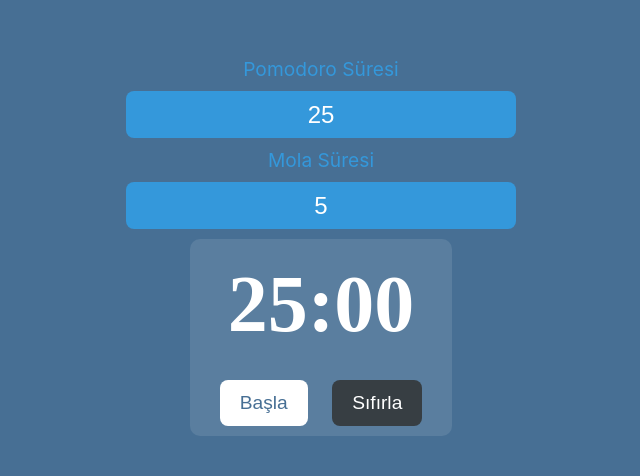
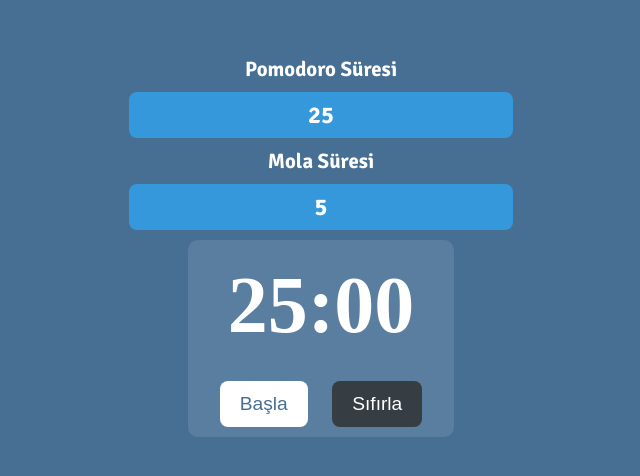
Before and after one commit to BerkanBuyuk/Pomodoro-Timer, an Electron app: page index.html in a window 800 px wide. Shown: the part 154-630 px from the top of the page, without its empty margins (79-719 px from the left). Drawn offline with Linux system fonts and the light colour scheme; a web font is replaced by a local one.

Commit message:
Font family değişti.

```diff
--- a/style.css
+++ b/style.css
@@ -1,6 +1,12 @@
 @font-face {
   font-family: "rubikDoodle";
   src: url(RubikDoodleShadow-Regular.ttf);
+}
+
+@font-face {
+  font-family: "signika";
+  src: url(SignikaNegative-VariableFont_wght.ttf);
+  font-weight: bold;
 }
 
 body {
@@ -23,21 +29,15 @@
   display: flex;
   flex-direction: column;
   align-items: center;
-  max-width: 600px;
-  width: 90%;
+  justify-content: center;
   margin: 0 auto;
 }
 
-h1 {
-  font-size: 3em;
-  color: #3498db;
-  margin-bottom: 20px;
-}
-
 label {
-  font-size: 1.2em;
+  font-size: 1.3em;
   margin-bottom: 5px;
-  color: #3498db;
+  color: #fff;
+  font-family: "signika";
 }
 
 select {
@@ -83,7 +83,7 @@
 
 #timer {
   font-size: 5em;
-  margin: 20px 0;
+  margin: 20px;
   color: white;
   font-family: rubikDoodle;
 }
@@ -91,6 +91,8 @@
 #youtubeContainer {
   margin-top: 20px;
   display: block;
+  justify-content: center;
+  align-items: center;
 }
 
 #startButton {
@@ -165,3 +167,12 @@
 #youtubeInput {
   margin-top: 10px;
 }
+
+#minutes {
+  font-family: "signika";
+}
+#shortBreak {
+  font-family: "signika";
+}
+option {
+}
```
Also changed, not shown: index.html (+2 -0 lines), SignikaNegative-VariableFont_wght.ttf (added).
